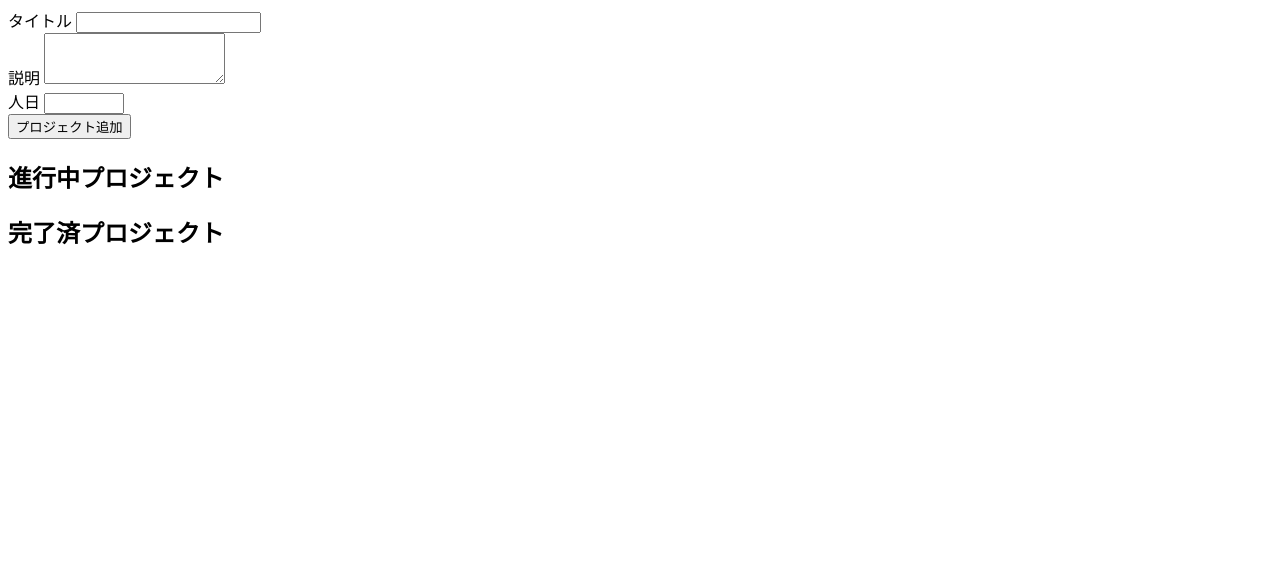
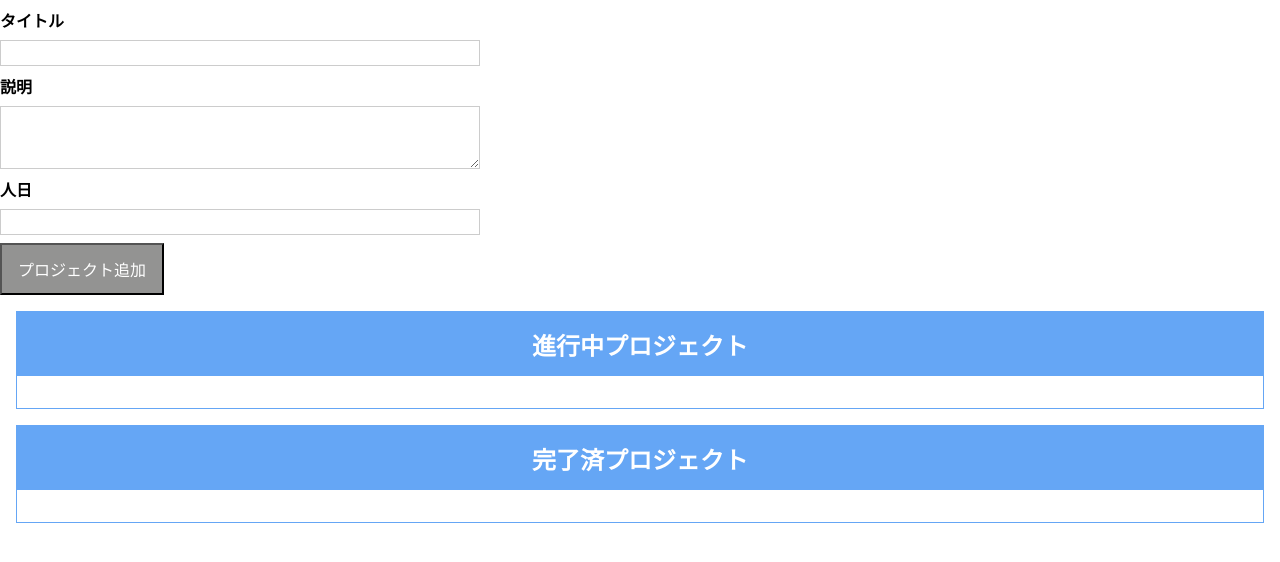
Before and after one commit to kkokufu/projectManagement, a website: page pages/index.html in a window 1280 px wide. Drawn offline with Linux system fonts and the light colour scheme.

Commit message:
style.css作成及びレイアウト追加

```diff
--- /dev/null
+++ b/css/style.css
@@ -0,0 +1,90 @@
+* {
+    box-sizing: border-box;
+  }
+
+  html {
+    font-family: sans-serif;
+  }
+
+  body {
+    margin: 0;
+  }
+
+  label,
+  input,
+  textarea {
+    display: block;
+    margin: 0.5rem 0;
+  }
+
+  label {
+    font-weight: bold;
+  }
+
+  input,
+  textarea {
+    font: inherit;
+    padding: 0.2rem 0.4rem;
+    width: 100%;
+    max-width: 30rem;
+    border: 1px solid #ccc;
+  }
+
+  input:focus,
+  textarea:focus {
+    outline: none;
+    background: #fff5f9;
+  }
+
+  button {
+    font: inherit;
+    background: #4d4d4b9a;
+    cursor: pointer;
+    color: white;
+    padding: 0.75rem 1rem;
+  }
+
+  button:focus {
+    outline: none;
+  }
+
+  button:hover,
+  button:active {
+    background: #b3b3b19a;
+  }
+
+  .projects {
+    margin: 1rem;
+    border: 1px solid #65a6f5;
+  }
+
+  .projects header {
+    background: #65a6f5;
+    height: 4.0rem;
+    display: flex;
+    justify-content: center;
+    align-items: center;
+  }
+
+  .projects h2 {
+    margin: 0;
+    color: white;
+  }
+
+  .projects ul {
+    list-style: none;
+    margin: 0;
+    padding: 1rem;
+  }
+
+  .projects li {
+    box-shadow: 1px 1px 8px rgba(0, 0, 0, 0.26);
+    padding: 1rem;
+    margin: 1rem;
+    background-color: white;
+  }
+
+  .projects li h3 {
+    color: #575757;
+    font-size: 1rem;
+  }
--- a/pages/index.html
+++ b/pages/index.html
@@ -5,6 +5,7 @@
     <meta http-equiv="X-UA-Compatible" content="IE=edge">
     <meta name="viewport" content="width=device-width, initial-scale=1.0">
     <title>projectmanagement</title>
+    <link href="../css/style.css" rel="stylesheet">
     <script src="../dist/app.js" defer></script>
 </head>
 <body>
```
